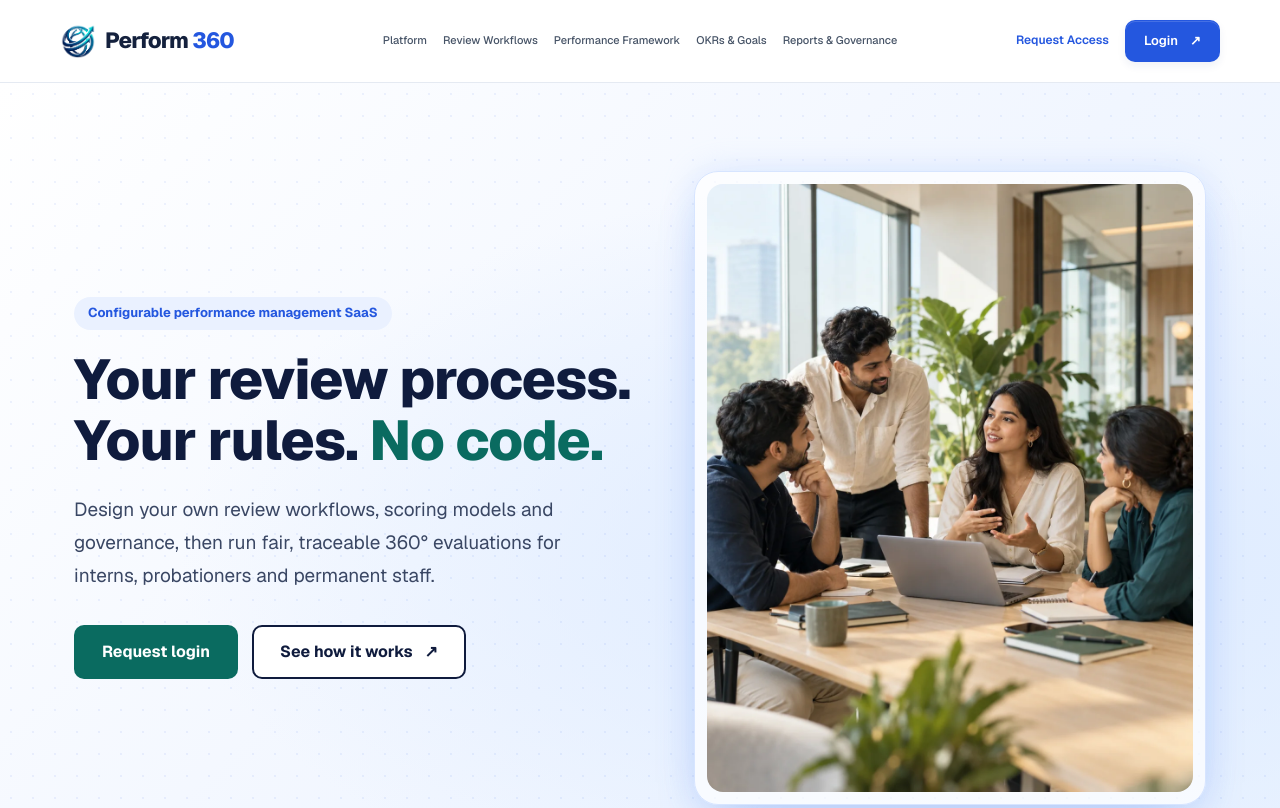
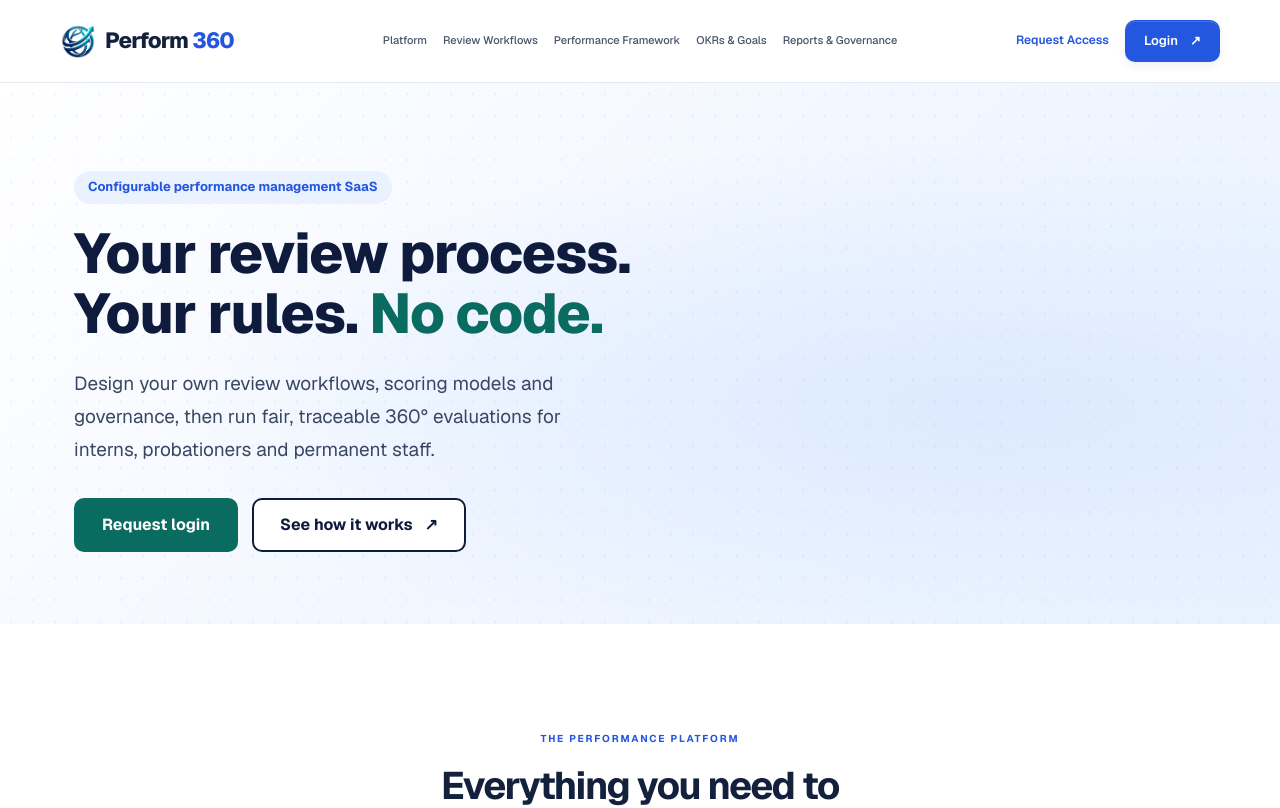
Before and after one commit to Satheesan-R/360-performance-platform-frontend, a Next.js app: page / in a window 1280 px wide. Shown: the top 808 px of the page. Built offline with nearby package versions, Linux system fonts and the light colour scheme.

Commit message:
remove standalone hero image fro hero section

```diff
--- a/components/landing/hero.tsx
+++ b/components/landing/hero.tsx
@@ -1,4 +1,3 @@
-import Image from "next/image";
 import styles from "./landing.module.css";
 
 export default function Hero() {
@@ -37,18 +36,6 @@ export default function Hero() {
             </a>
           </div>
         </div>
-        <div className={styles.heroVisual}>
-          <div className={styles.heroPhoto}>
-            <Image
-              src="/images/landing-team.webp"
-              alt="Colleagues sharing ideas around a table in a bright, modern office"
-              fill
-              sizes="(max-width: 800px) calc(100vw - 48px), (max-width: 1180px) 44vw, 490px"
-              preload
-              className={styles.heroImage}
-            />
-          </div>
-        </div>
       </div>
     </section>
   );
```
